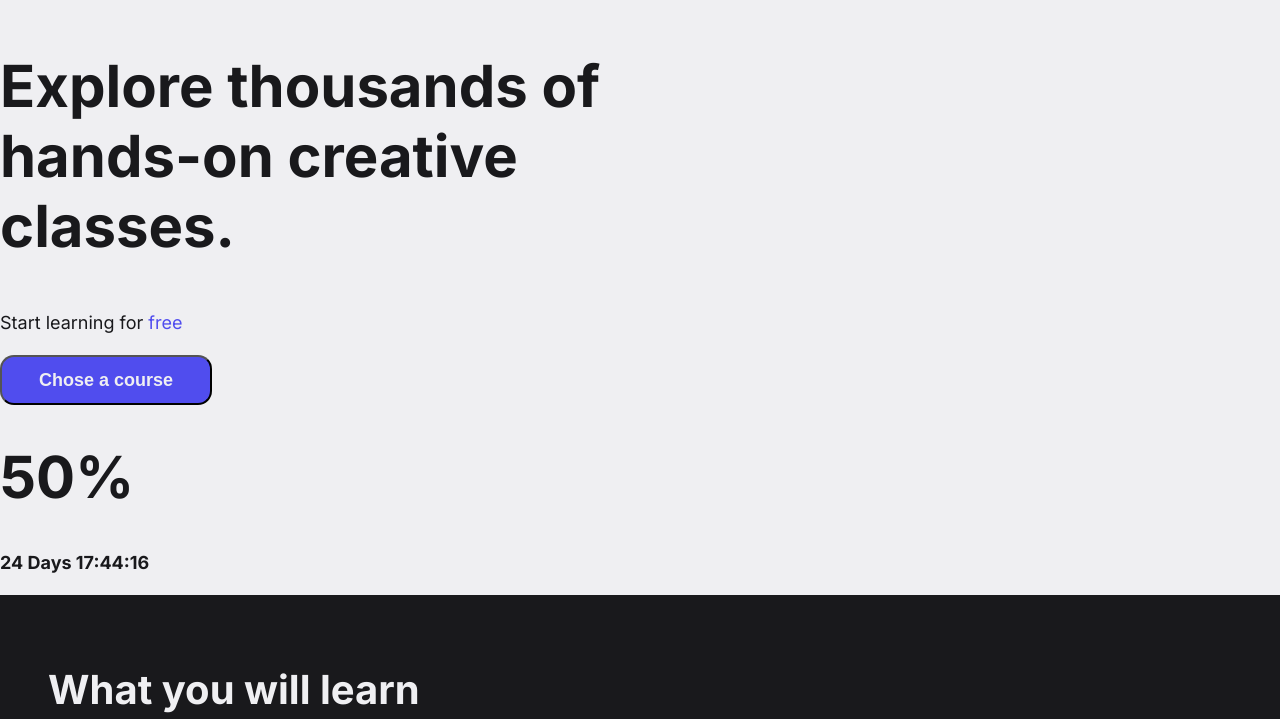
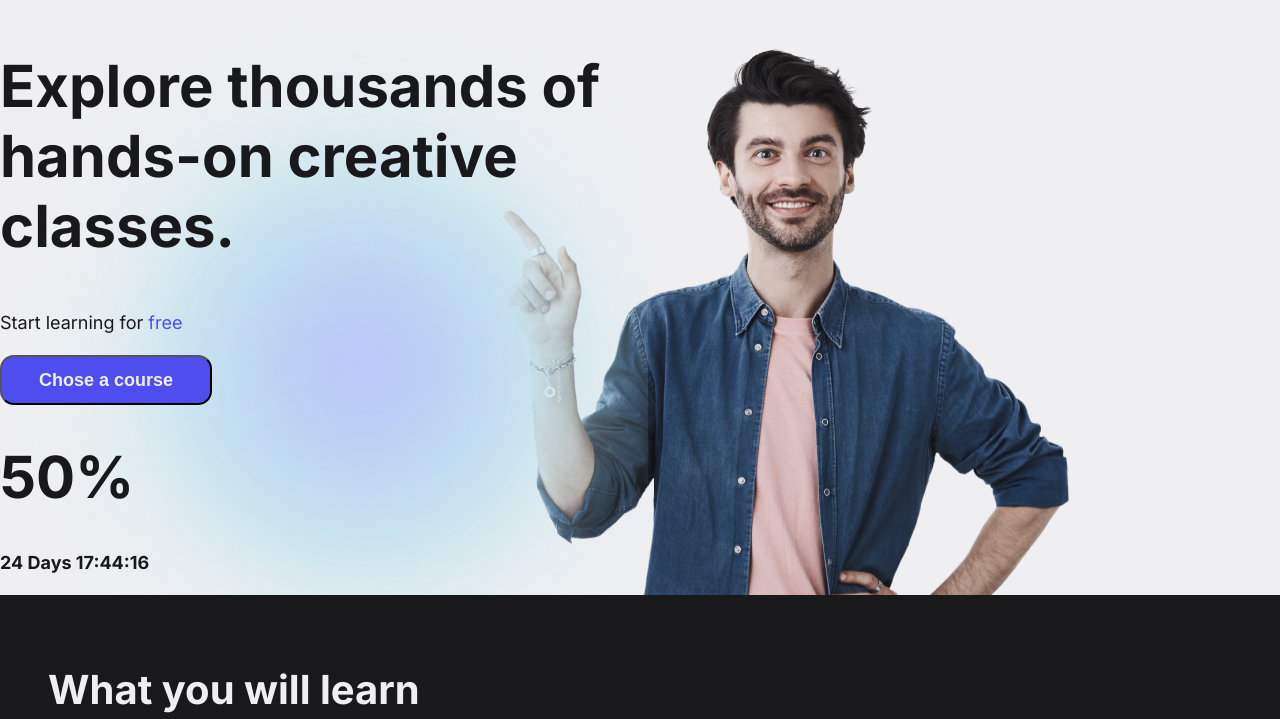
Before and after one commit to ZELORDEN/zelorden.github.io, a plain HTML site: page index.html in a window 1280 px wide. Shown: the part 79-798 px from the top of the page. Drawn offline with Linux system fonts and the light colour scheme.

Commit message:
Update style.css

```diff
--- a/style.css
+++ b/style.css
@@ -90,12 +90,12 @@ body {
 .offer{
     display: flex;
     justify-content: space-between;
-    background-image: url(../img/man.png) ;
+    background-image: url(/man.png) ;
     background-repeat: no-repeat;
 }
 .offer__holder{
     width: 648px;
-    background-image: url(../img/bg.png);
+    background-image: url(/bg.png);
 }
 .offer__title{
     font-size: 58px;
```
